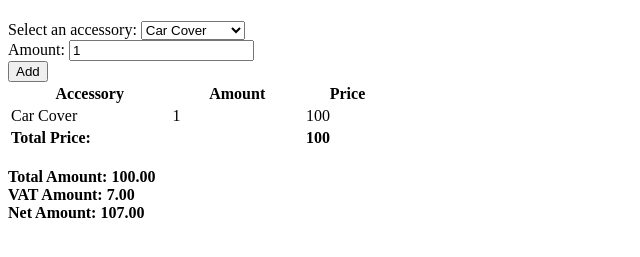
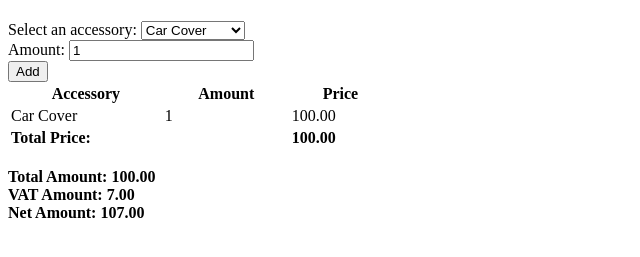
Before and after one commit to minthantnaing1/minthantnaing1.github.io, a plain HTML site: page accessory/index.html in a window 1280 px wide. Both pictures are taken after a click on the button "Add". Shown: the part 59-316 px from the top of the page, without its empty margins (0-640 px from the left). Drawn offline with nearby package versions, Linux system fonts and the light colour scheme.

Commit message:
Update Accessory Shop using JQuery

```diff
--- a/accessory/index.html
+++ b/accessory/index.html
@@ -1,10 +1,10 @@
-
 <!DOCTYPE html>
 <html>
 
 <head>
     <title>Car Accessories</title>
     <link rel="stylesheet" href="../css/global.css">
+    <script src="https://code.jquery.com/jquery-3.7.1.js" integrity="sha256-eKhayi8LEQwp4NKxN+CfCh+3qOVUtJn3QNZ0TciWLP4=" crossorigin="anonymous"></script>
 </head>
 
 <body>
@@ -59,42 +59,32 @@
 
 
     <script>
-        var totalPrice = 0
+        var totalPrice = 0;
         function addToProductList() {
-            var accessorySelect = document.getElementById("accessory");
-            var accessoryOption = accessorySelect.options[accessorySelect.selectedIndex];
-            var accessoryName = accessoryOption.text;
-            var accessoryPrice = accessoryOption.value;
-            var amountInput = document.getElementById("amount");
-            var amount = amountInput.value;
+            var accessorySelect = $('#accessory');
+            var accessoryOption = accessorySelect.find('option:selected');
+            var accessoryName = accessoryOption.text();
+            var accessoryPrice = parseFloat(accessoryOption.val());
+            var amount = parseInt($('#amount').val());
 
-            var productList = document.getElementById("productList");
-            var newRow = productList.insertRow(-1);
-            var accessoryCell = newRow.insertCell(0);
-            var amountCell = newRow.insertCell(1);
-            var priceCell = newRow.insertCell(2);
-
-            accessoryCell.innerHTML = accessoryName;
-            amountCell.innerHTML = amount;
-            priceCell.innerHTML = accessoryPrice * amount;
+            var newRow = $('<tr>');
+            newRow.append($('<td>').text(accessoryName));
+            newRow.append($('<td>').text(amount));
+            newRow.append($('<td>').text((accessoryPrice * amount).toFixed(2)));
+            $('#productList').append(newRow);
 
             // Update the total price
-            totalPrice += accessoryPrice * amount
-            document.getElementById("totalPrice").innerHTML = totalPrice;
+            totalPrice += accessoryPrice * amount;
+            $('#totalPrice').text(totalPrice.toFixed(2));
 
-            // Calculate Vat
-            var tp = document.getElementById("totalPrice").innerHTML = totalPrice;
-            var totalPriceV = parseFloat(tp);
-
+            // Calculate VAT
             var vatRate = 0.07; // 7% VAT rate
-            var vatAmount = totalPriceV * vatRate;
-            document.getElementById("vatAmount").textContent = vatAmount.toFixed(2);
-            var netAmount = totalPriceV + vatAmount;
-            document.getElementById("netAmount").textContent = netAmount.toFixed(2);
-            var totalAmount = totalPriceV;
-            document.getElementById("totalAmount").textContent = totalAmount.toFixed(2);
+            var vatAmount = totalPrice * vatRate;
+            $('#vatAmount').text(vatAmount.toFixed(2));
+            var netAmount = totalPrice + vatAmount;
+            $('#netAmount').text(netAmount.toFixed(2));
+            $('#totalAmount').text(totalPrice.toFixed(2));
         }
-
     </script>
 
 
```
